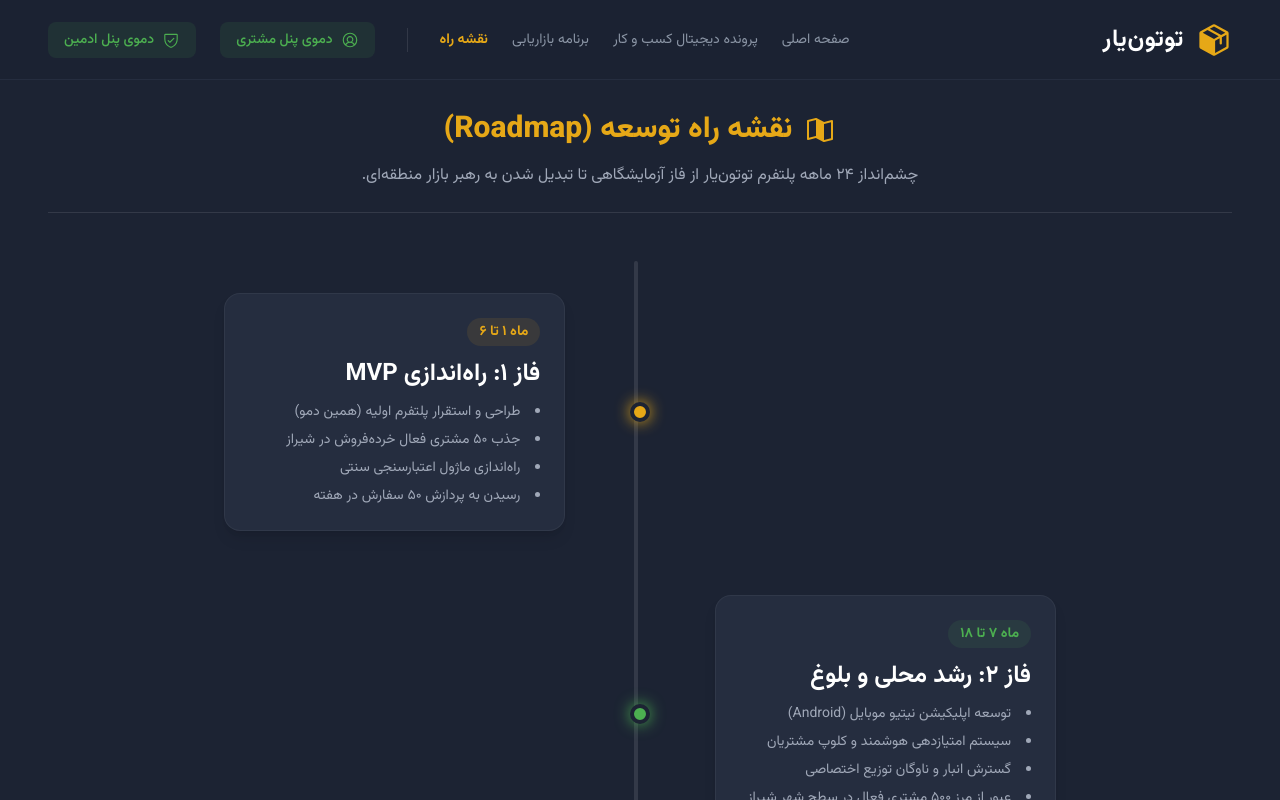
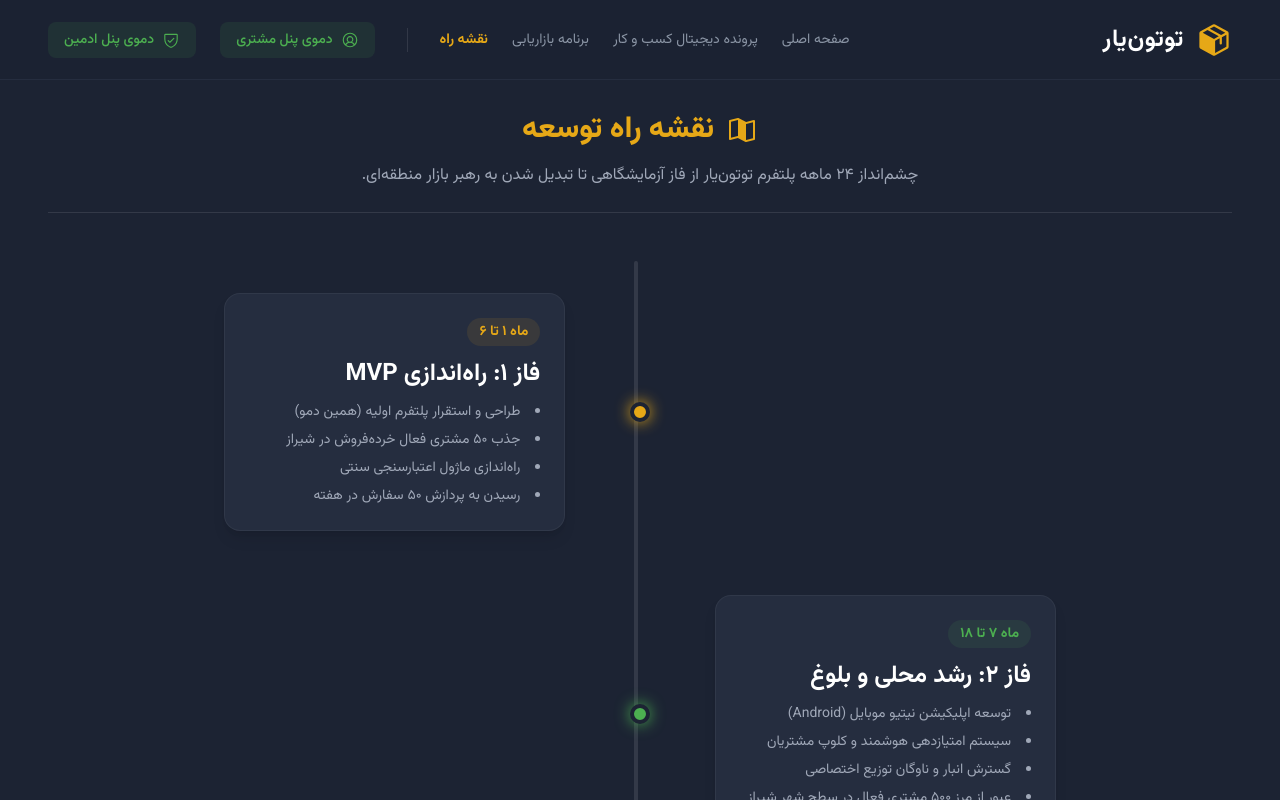
Before and after one commit to mohadeseh-fallahi/tutunyar, a React (Vite) app: page / in a window 1280 px wide. Both pictures are taken after a click on the button "نقشه راه". Shown: the top 800 px of the page. Built offline with nearby package versions, Linux system fonts and the light colour scheme.

Commit message:
Update RoadmapView.jsx
road map

```diff
--- a/src/components/views/RoadmapView.jsx
+++ b/src/components/views/RoadmapView.jsx
@@ -7,7 +7,7 @@ export default function RoadmapView() {
         <div className="mb-12 border-b border-white/10 pb-6 text-center">
           <h2 className="text-3xl font-extrabold text-gold flex items-center justify-center gap-3">
             <MapTrifold weight="fill" size={32} />
-            نقشه راه توسعه (Roadmap)
+            نقشه راه توسعه
           </h2>
           <p className="text-textGray mt-4 max-w-2xl mx-auto">چشم‌انداز ۲۴ ماهه پلتفرم توتون‌یار از فاز آزمایشگاهی تا تبدیل شدن به رهبر بازار منطقه‌ای.</p>
         </div>
```
